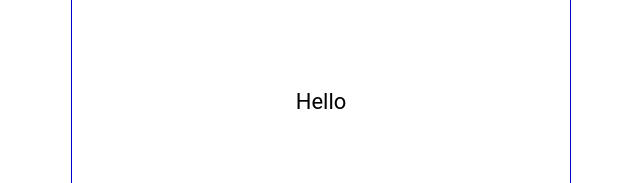
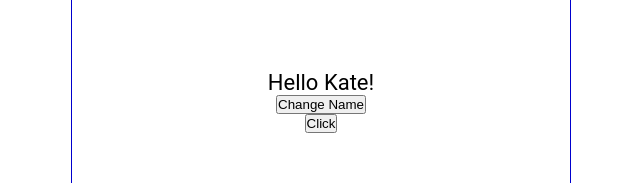
Before and after one commit to kaluczadzsi/react-full-course, a React (Vite) app: page / in a window 1280 px wide. Shown: the part 325-508 px from the top of the page, without its empty margins (319-959 px from the left). Built offline with nearby package versions, Linux system fonts and the light colour scheme.

Commit message:
useState hook

```diff
--- a/src/Content.tsx
+++ b/src/Content.tsx
@@ -1,16 +1,26 @@
-import { MouseEventHandler, useState } from 'react';
+import { useState } from 'react';
 
 const Content = () => {
-  const [name, setName] = useState('');
+  const [name, setName] = useState('Kate');
+  const [count, setCount] = useState(0);
+
   const handleNameChange = () => {
     const names = ['Tom', 'Brandon', 'Bruce', 'Dave', 'Mike'];
     const random = Math.floor(Math.random() * names.length);
     setName(names[random]);
   };
 
+  const handleClick = () => {
+    setCount((prevState) => prevState + 2);
+    setCount((prevState) => prevState + 2);
+    console.log(count);
+  };
+
   return (
     <main>
-      <p onDoubleClick={handleNameChange}>Hello {name}</p>
+      <p>Hello {name}!</p>
+      <button onClick={handleNameChange}>Change Name</button>
+      <button onClick={handleClick}>Click</button>
     </main>
   );
 };
```
